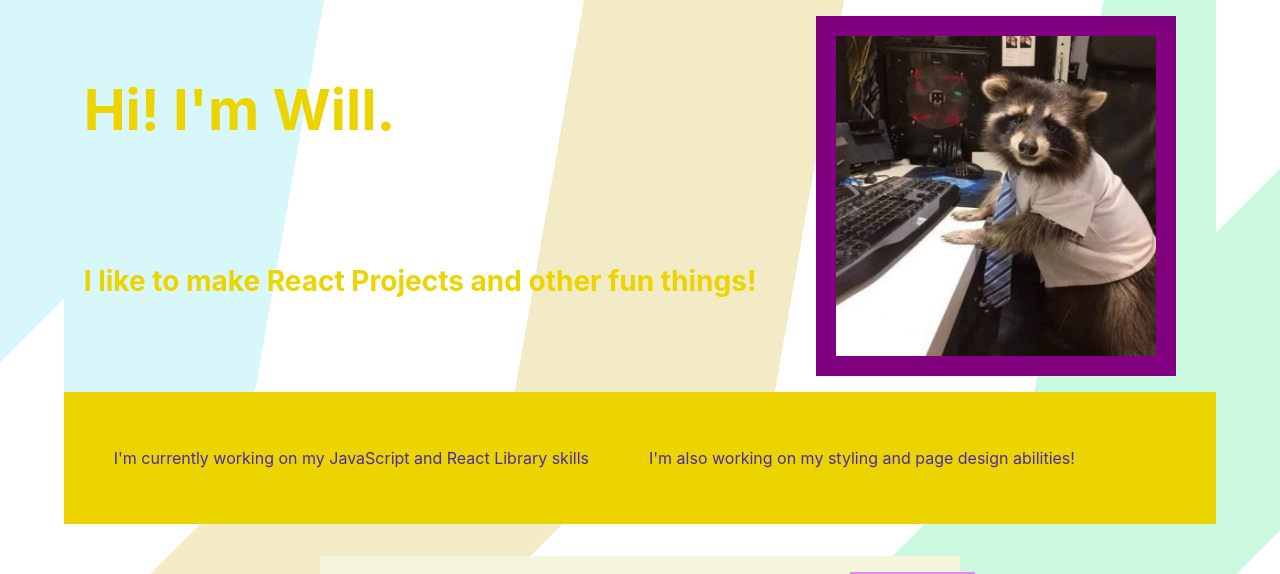
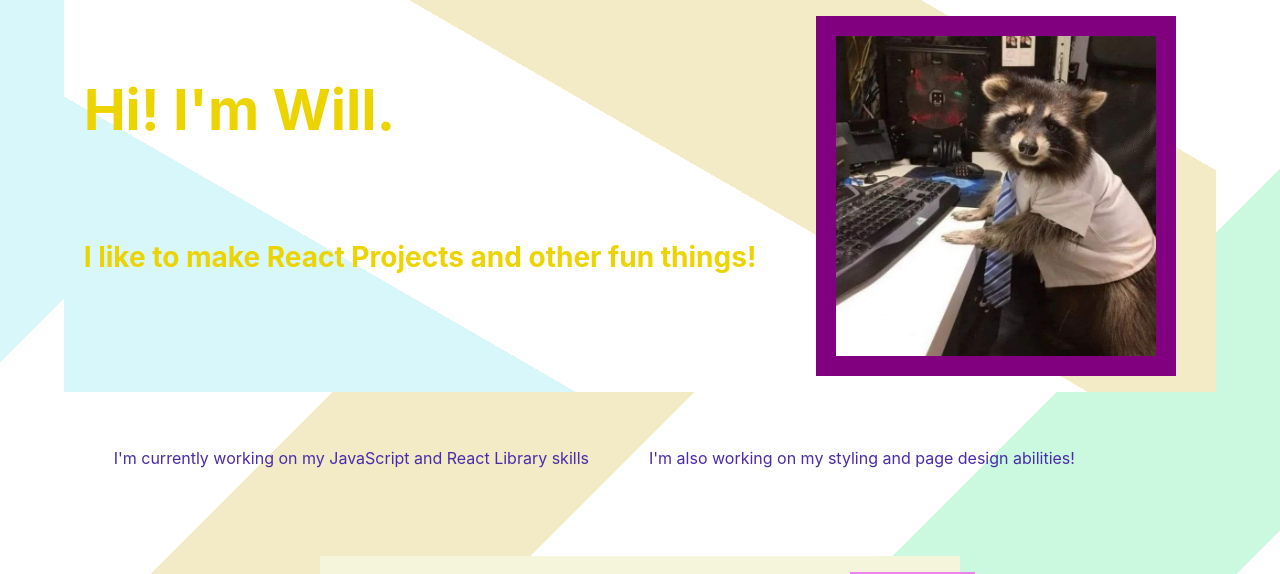
Before and after one commit to WillMacBaker/home, a React (Vite) app: page / in a window 1280 px wide. Shown: the top 574 px of the page. Built offline with nearby package versions, Linux system fonts and the light colour scheme.

Commit message:
Updating css styling and moving into styled components

```diff
--- a/src/App.tsx
+++ b/src/App.tsx
@@ -29,7 +29,7 @@ export default function App() {
             <Contact /> */}
           </div>
           <div className="footer">
-            <Footer />
+            {/* <Footer />  */}
           </div>
         </main>
   )
--- a/src/components/JumboTron.tsx
+++ b/src/components/JumboTron.tsx
@@ -32,9 +32,19 @@ const JumboTronTopSection = styled(motion.div)`
     display: inline-flex;
     flex-direction: row;
     // UPDATE BACKGROUND IMAGE REFERENCE, MAYBE CHANGE TO PATTERN INSTEAD
-    background-image: repeating-linear-gradient(100deg, #d8f7fb,#d8f7fb 20vw,#ffffff 20vw,#ffffff 40vw,#f2ebc6 40vw,#f2ebc6 60vw,#ffffff 60vw,#ffffff 80vw,#cbf9df 80vw,#cbf9df 100vw,#ffffff 100vw,#ffffff 120vw);
-    background-color: var(--purple);
+    background-image: repeating-linear-gradient(30deg, #d8f7fb,#d8f7fb 20vw,#ffffff 20vw,#ffffff 40vw,#f2ebc6 40vw,#f2ebc6 60vw,#ffffff 60vw,#ffffff 80vw,#cbf9df 80vw,#cbf9df 100vw,#ffffff 100vw,#ffffff 120vw);
+    //background-color: var(--purple);
     color: var(--yellow);
+`
+const JumboTronContentDiv = styled(motion.div)`
+    display: flex;
+    flex-direction: column;
+    //background-color: red;
+`
+
+const JumboTronBottomSection = styled(motion.div)`
+    //background-color: var(--yellow);
+    color: var(--purple);
 `
 
 const StyledButton = styled.button<{$color?: string}>`
@@ -59,7 +69,7 @@ export const JumboTron = ({name, age, job, buttonColor}: IJumbotron) => {
     return(
         <StyledSection className="jumboTronContainer">
             <JumboTronTopSection className="jumboTronTopSection">
-                <div>
+                <JumboTronContentDiv>
                     <motion.article className="pageHeader"
                     initial={{opacity: "0%"}}
                     animate={{opacity:"100%"}}>
@@ -72,7 +82,7 @@ export const JumboTron = ({name, age, job, buttonColor}: IJumbotron) => {
                             </h2>
                         </div>
                     </motion.article>
-                </div>
+                </JumboTronContentDiv>
                 <PortraitContainer className="portraitContainer"
                 initial={{opacity: "0%"}}
                 animate={{opacity:"100%"}}>
@@ -85,7 +95,7 @@ export const JumboTron = ({name, age, job, buttonColor}: IJumbotron) => {
                     </PortraitContainerFigure>
                 </PortraitContainer>
             </JumboTronTopSection>
-            <div className="jumboTronBottomSection">
+            <JumboTronBottomSection>
                 <div>
                     <ul className="pageHeaderSubHighlights">
                         <li>
@@ -96,7 +106,7 @@ export const JumboTron = ({name, age, job, buttonColor}: IJumbotron) => {
                         </li>
                     </ul>
                 </div>
-            </div>
+            </JumboTronBottomSection>
         </StyledSection>
     )
 }
--- a/src/index.css
+++ b/src/index.css
@@ -1,6 +1,7 @@
 :root {
     --yellow: #EBD400;
     --purple: #492BAB;
+
 }
 
 
@@ -23,37 +24,12 @@ code {
 }
 
 
-/* PAGE HEADER CSS STYLING*/
-
 /* MOVE ALL THE BELOW CODE INTO THEIR OWN STYLED COMPONENTS*/
-
-.jumboTronContainer {
-
-}
-
-.jumboTronTopSection {
-    display: inline-flex;
-    flex-direction: row;
-    background-image: url("./assets/backgrounds/bright-squares.png");
-    background-color: var(--purple);
-    color: var(--yellow);
-}
-
-.jumboTronBottomSection {
-    background-color: var(--yellow);
-    color: var(--purple);
-}
-
-.jumboTronTopSection div {
-    display: flex;
-    flex-direction: column;
-}
 
 
 .jumboTronTopSection h1,h2,ul {
     padding: 20px;
 }
-
 
 .jumboTronTopSection h2 {
     font-size: 28px;
```
